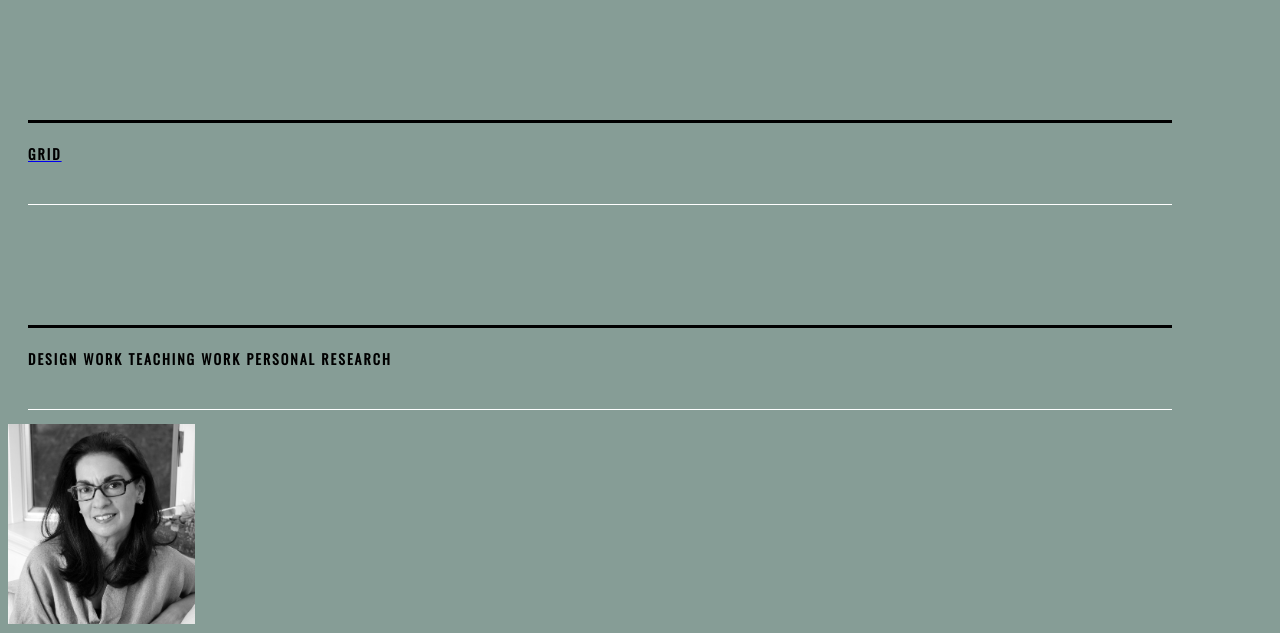
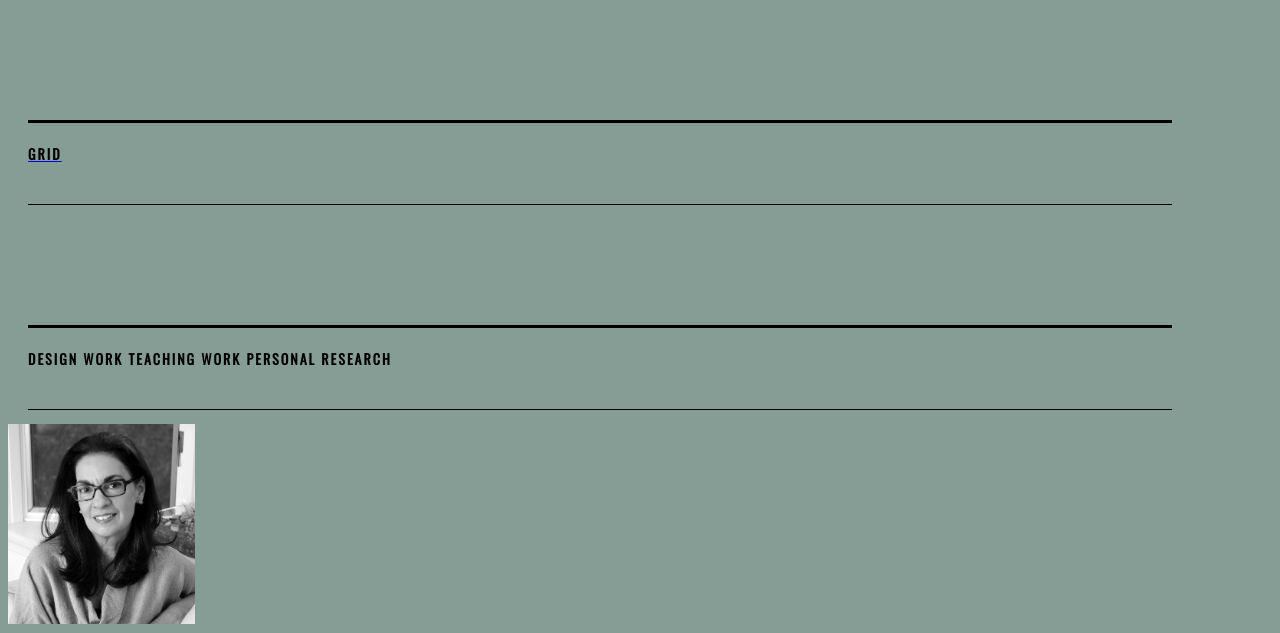
Before and after one commit to mweiss4444/mweiss4444.github.io, a plain HTML site: page index.html in a window 1280 px wide. Shown: the top 633 px of the page. Drawn offline with nearby package versions, Linux system fonts and the light colour scheme.

Commit message:
Revert "White to Black"
This reverts commit 3b4e9d7a52f9664b2b9c5ee77ad2ec769db329db.

```diff
--- a/style.css
+++ b/style.css
@@ -46,7 +46,7 @@ p{
   padding-top: 20px;
   padding-bottom: 40px;
   border-top: 3px solid black;
-  border-bottom: 1px solid white;
+  border-bottom: 1px solid black;
   margin-left: 20px;
   margin-right: 100px;
   margin-top: 120px;
```
